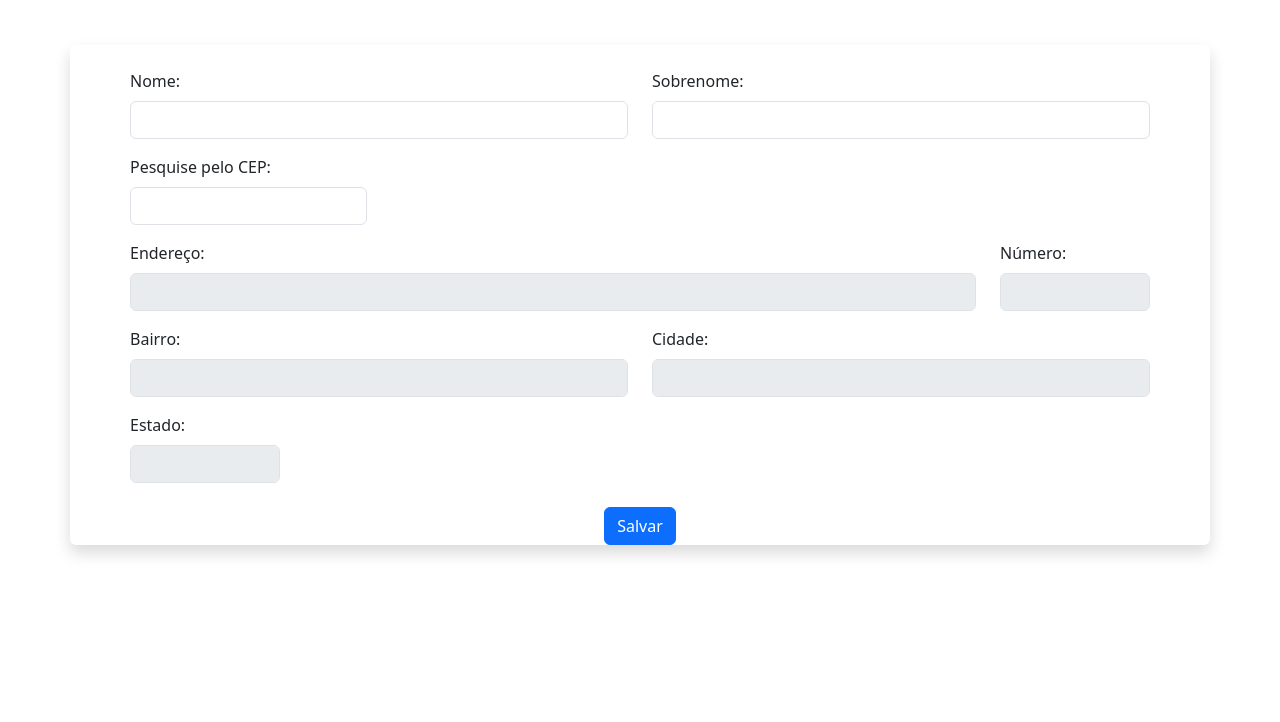
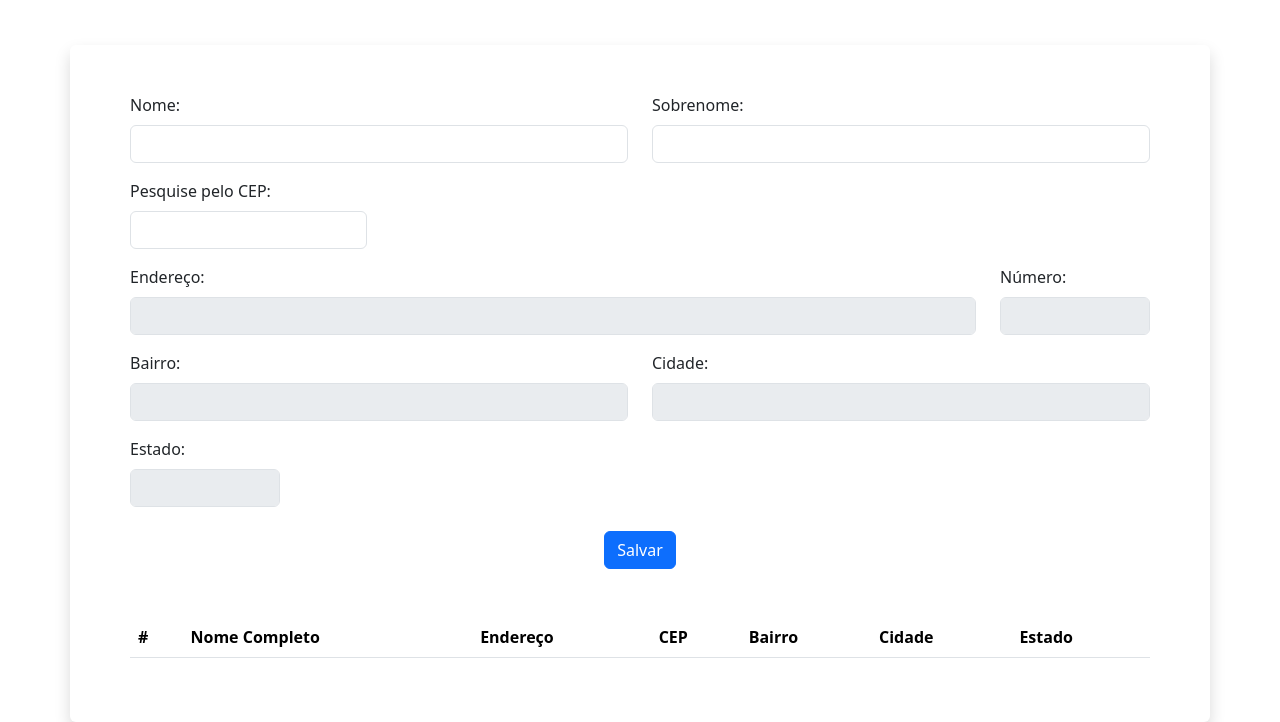
Before and after one commit to JoaoVictorCorrea/register-clients, a plain HTML site: page index.html in a window 1280 px wide. Shown: the part 85-807 px from the top of the page. Drawn offline with nearby package versions, Linux system fonts and the light colour scheme.

Commit message:
closes #3 - Table

```diff
--- a/index.html
+++ b/index.html
@@ -11,12 +11,12 @@
         <h3>Cadastro de Clientes:</h3>
     </header>
 
-    <div class="container shadow rounded mt-5">
+    <div class="container shadow rounded mt-5 pb-5">
         <main>
             <section>
                 <div class="row px-5">
                     <form>
-                        <div class="col-12 mt-4">
+                        <div class="col-12 mt-5">
                             <div class="row mt-3">
                                 <div class="col-6">
                                     <label for="inputNome" class="form-label">Nome:</label>
@@ -67,8 +67,28 @@
                 </div>
             </section>
 
+            <br> <br>
+
             <section>
-
+                <div class="row px-5">
+                    <div class="col-md-12">
+                        <table class="table" id="clientsTable">
+                            <thead>
+                                <tr>
+                                    <th scope="col">#</th>
+                                    <th scope="col">Nome Completo</th>
+                                    <th scope="col">Endereço</th>
+                                    <th scope="col">CEP</th>
+                                    <th scope="col">Bairro</th>
+                                    <th scope="col">Cidade</th>
+                                    <th scope="col">Estado</th>
+                                </tr>
+                            </thead>
+                            <tbody>
+                            </tbody>
+                        </table>
+                    </div>
+                </div>
             </section>
         </main>
     </div>
```
